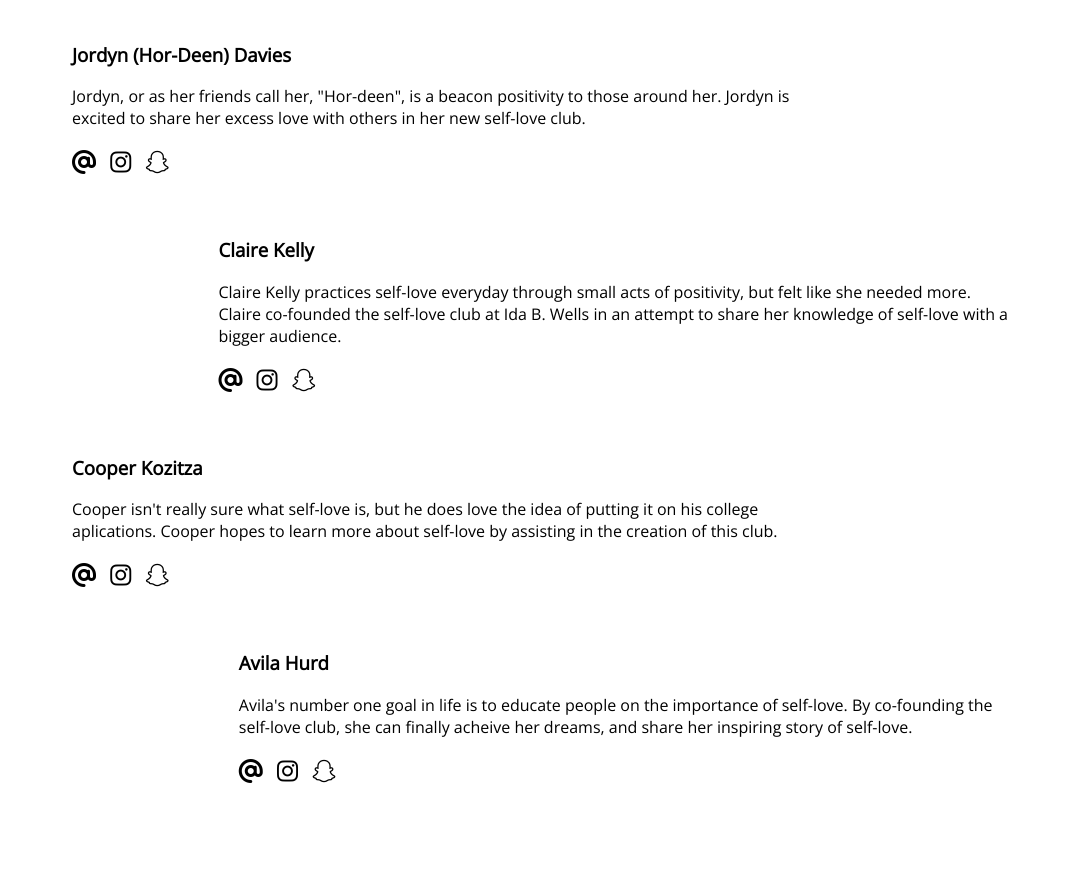
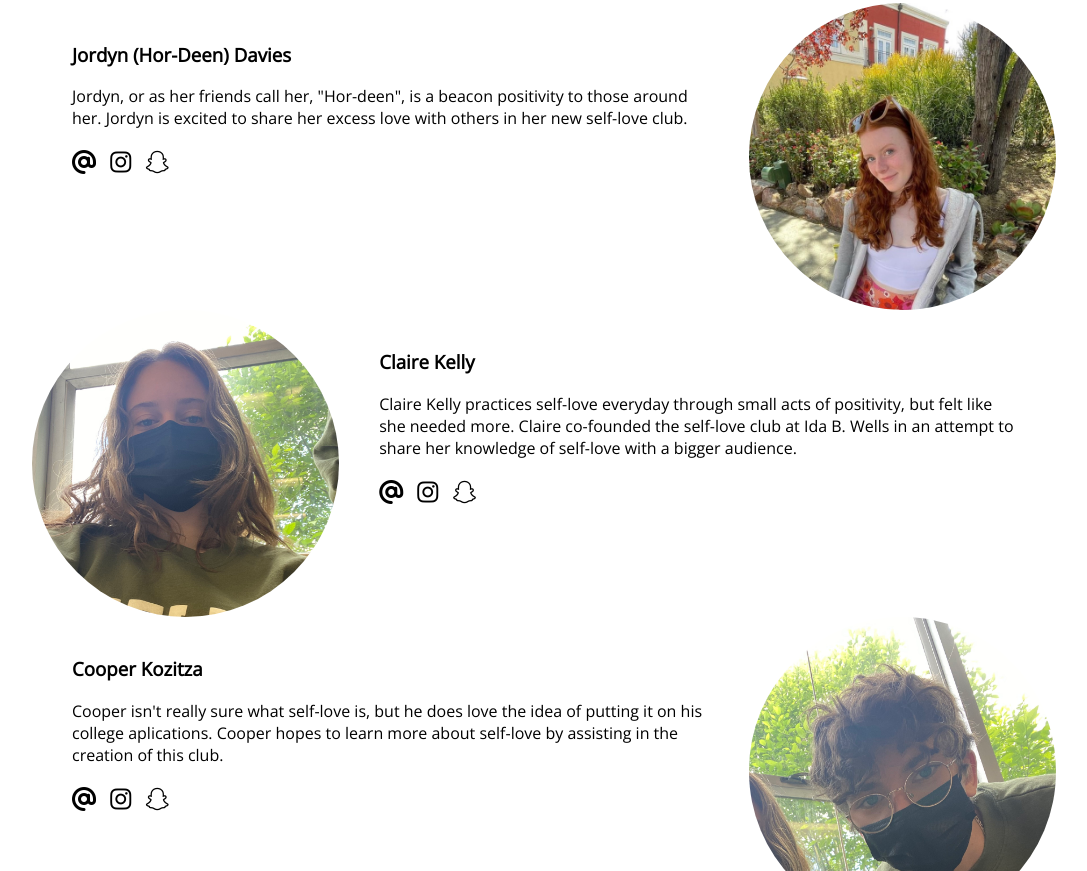
Before and after one commit to peterplatosh/SelfLoveClub, a plain HTML site: page about.html in a window 1280 px wide. Shown: the part 229-1100 px from the top of the page, without its empty margins (96-1183 px from the left). Drawn offline with nearby package versions, Linux system fonts and the light colour scheme; the site is published under a folder, as on GitHub Pages, so addresses that start at the root find nothing.

Commit message:
Fixed Image Loading Issues

```diff
--- a/about.html
+++ b/about.html
@@ -54,7 +54,7 @@
                             <a><i class="fa fa-snapchat" aria-hidden="true"></i></a>
                         </div>
                     </div>
-                    <img class="photo" src="/assets/jordyn.jpg">
+                    <img class="photo" src="assets/jordyn.jpg">
                 </div>
                 <div class="person person-alt">
                     <div class="bio">
@@ -66,7 +66,7 @@
                             <a><i class="fa fa-snapchat" aria-hidden="true"></i></a>
                         </div>
                     </div>
-                    <img class="photo" src="/assets/claire.jpg">
+                    <img class="photo" src="assets/claire.jpg">
                 </div>
                 <div class="person">
                     <div class="bio">
@@ -78,7 +78,7 @@
                             <a><i class="fa fa-snapchat" aria-hidden="true"></i></a>
                         </div>
                     </div>
-                    <img class="photo" src="/assets/cooper.jpg">
+                    <img class="photo" src="assets/cooper.jpg">
                 </div>
                 <div class="person person-alt">
                     <div class="bio">
@@ -90,7 +90,7 @@
                             <a><i class="fa fa-snapchat" aria-hidden="true"></i></a>
                         </div>
                     </div>
-                    <img class="photo" src="/assets/avila.jpg">
+                    <img class="photo" src="assets/avila.jpg">
                 </div>
                 <!-- <div class="person person-alt">
                     <h1>Pheobe Robinson</h1>
```
